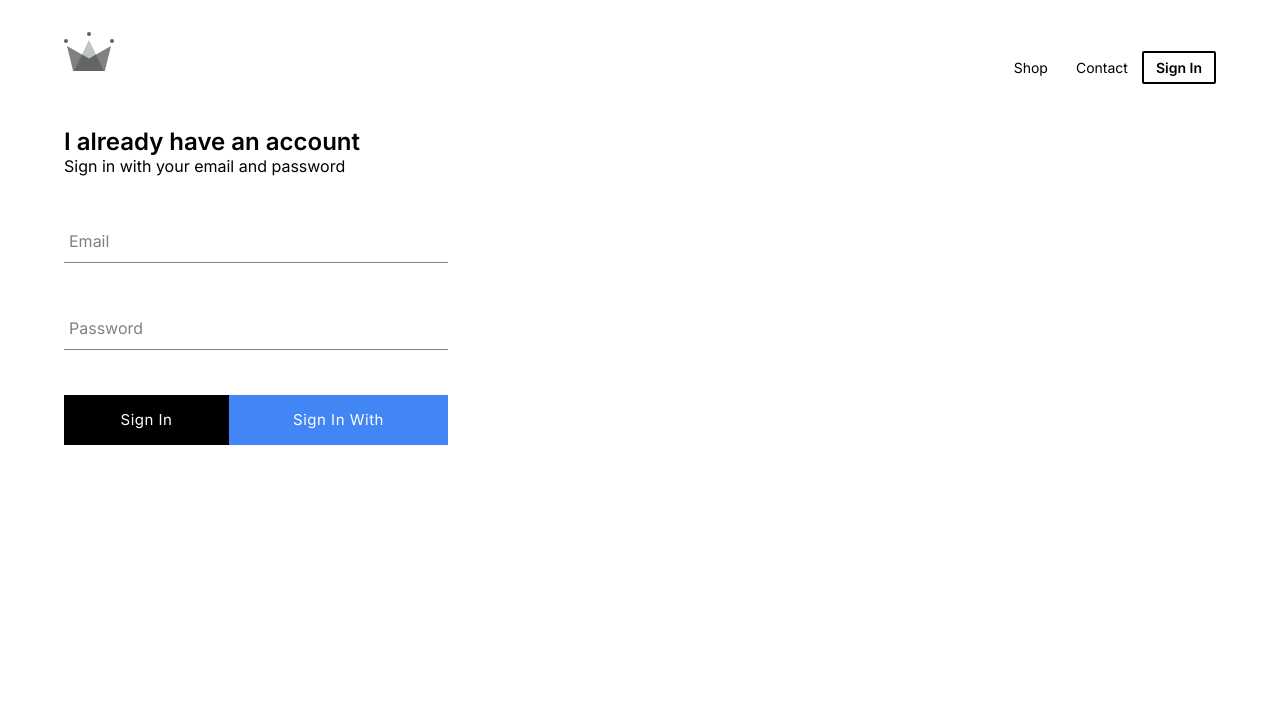
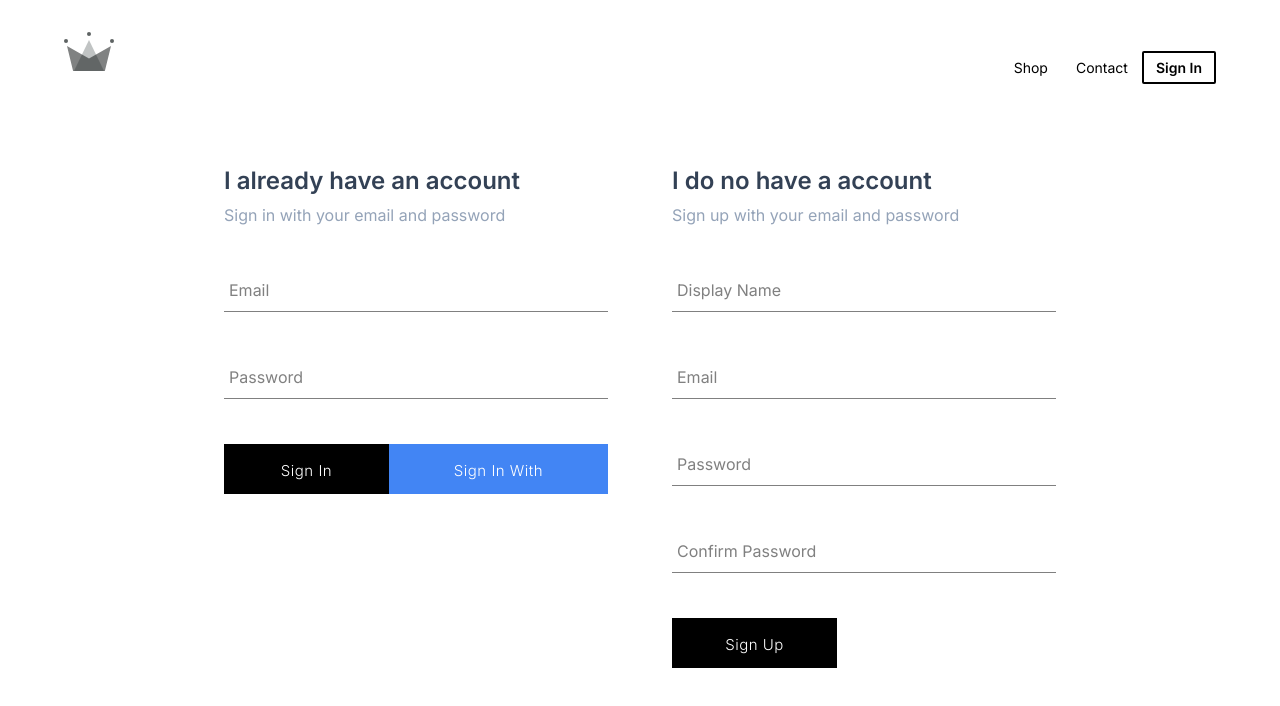
Before and after one commit to krishnasah371/crwn-clothing, a React (Create React App) app: page /signin in a window 1280 px wide. Shown: the top 706 px of the page. Built offline with nearby package versions, Linux system fonts and the light colour scheme; no server answers.

Commit message:
implemented firebase utils, included ability to store authenticated users into our firebase database

```diff
--- a/src/App.js
+++ b/src/App.js
@@ -1,10 +1,11 @@
 import React, { useEffect, useState } from "react";
 import { Routes, Route } from "react-router-dom";
-import { auth } from "./firebase/firebase.utils";
+import { auth, createUserProfileDocument } from "./firebase/firebase.utils";
 
 // Styles and components
 import HomePage from "./pages/homepage/homepage.component";
 import ShopPage from "./pages/shop/shop.component";
+import ContactPage from "./pages/contact/contact.component";
 import SignInAndSignUpPage from "./pages/signin-and-signup/signin-and-signup.component";
 import Header from "./components/header/header.component";
 import "./App.css";
@@ -13,8 +14,19 @@
   const [currentUser, setCurrentUser] = useState(null);
   // ComponentDidMount()
   useEffect(() => {
-    const unsubscribeFromAuth = auth.onAuthStateChanged((user) => {
-      setCurrentUser(user);
+    const unsubscribeFromAuth = auth.onAuthStateChanged(async (userAuth) => {
+      if (userAuth) {
+        const userRef = await createUserProfileDocument(userAuth);
+
+        userRef.onSnapshot((snapShot) => {
+          setCurrentUser({
+            id: snapShot.id,
+            ...snapShot.data(),
+          });
+        });
+      } else {
+        setCurrentUser(null);
+      }
 
       // ComponentWillUnmount();
       return () => {
@@ -29,6 +41,7 @@
       <Routes>
         <Route exact path="/" element={<HomePage />} />
         <Route path="/shop" element={<ShopPage />} />
+        <Route path="/contact" element={<ContactPage />} />
         <Route path="/signin" element={<SignInAndSignUpPage />} />
       </Routes>
     </div>
--- a/src/components/custom-button/custom-button.styles.scss
+++ b/src/components/custom-button/custom-button.styles.scss
@@ -10,14 +10,17 @@
   color: white;
   text-transform: capitalize;
   font-family: "Inter";
-  font-weight: 400;
+  font-weight: 300;
   border: none;
   cursor: pointer;
+  border: 2px solid transparent;
+
+  transition: all 200ms ease-in;
 
   &:hover {
     background-color: white;
     color: black;
-    border: 1.5px solid black;
+    border: 2px solid black;
   }
 
   &.google-sign-in {
@@ -26,7 +29,7 @@
 
     &:hover {
       background-color: #357ae8;
-      border: none;
+      border: 2px solid #357ae8;
     }
   }
 }
--- a/src/components/header/header.component.jsx
+++ b/src/components/header/header.component.jsx
@@ -7,6 +7,7 @@
 
 const Header = ({ currentUser }) => {
   const pathname = useLocation().pathname;
+
   return (
     <div className="header">
       <Link to="/">
--- a/src/components/sign-in/sign-in.styles.scss
+++ b/src/components/sign-in/sign-in.styles.scss
@@ -1,5 +1,14 @@
 .sign-in {
   width: 30vw;
+
+  .heading {
+    color: #334155;
+    margin-bottom: 10px;
+  }
+
+  .sub-heading {
+    color: #94a3b8;
+  }
 
   .buttons {
     display: flex;
--- /dev/null
+++ b/src/components/sign-up/sign-up.component.jsx
@@ -0,0 +1,102 @@
+import React from "react";
+
+// styles and components
+import FormInput from "../form-input/form-input.component.jsx";
+import CustomButton from "../custom-button/custom-button.component";
+import { auth, createUserProfileDocument } from "../../firebase/firebase.utils";
+import "./sign-up.styles.scss";
+
+class SignUp extends React.Component {
+	constructor() {
+		super();
+
+		this.state = {
+			displayName: "",
+			email: "",
+			password: "",
+			confirmPassword: "",
+		};
+	}
+
+	handleSubmit = async (event) => {
+		event.preventDefault();
+		const { displayName, email, password, confirmPassword } = this.state;
+
+		if (password !== confirmPassword) {
+			alert("password don't match");
+			return;
+		}
+
+		try {
+			const { user } = await auth.createUserWithEmailAndPassword(
+				email,
+				password
+			);
+
+			await createUserProfileDocument(user, { displayName });
+			this.setState({
+				displayName: "",
+				email: "",
+				password: "",
+				confirmPassword: "",
+			});
+		} catch (error) {
+			console.log(error, error.message);
+		}
+	};
+
+	handleChange = (event) => {
+		const { name, value } = event.target;
+
+		this.setState({ [name]: value });
+	};
+
+	render() {
+		const { displayName, email, password, confirmPassword } = this.state;
+		return (
+			<div className="sign-up">
+				<h2 className="heading">I do no have a account</h2>
+				<span className="sub-heading">
+					Sign up with your email and password
+				</span>
+				<form className="sing-up-form" onSubmit={this.handleSubmit}>
+					<FormInput
+						type="text"
+						name="displayName"
+						value={displayName}
+						onChange={this.handleChange}
+						label="Display Name"
+						required
+					/>
+					<FormInput
+						type="email"
+						name="email"
+						value={email}
+						onChange={this.handleChange}
+						label="Email"
+						required
+					/>
+					<FormInput
+						type="password"
+						name="password"
+						value={password}
+						onChange={this.handleChange}
+						label="Password"
+						required
+					/>
+					<FormInput
+						type="password"
+						name="confirmPassword"
+						value={confirmPassword}
+						onChange={this.handleChange}
+						label="Confirm Password"
+						required
+					/>
+					<CustomButton type="submit">Sign Up</CustomButton>
+				</form>
+			</div>
+		);
+	}
+}
+
+export default SignUp;
--- /dev/null
+++ b/src/components/sign-up/sign-up.styles.scss
@@ -0,0 +1,14 @@
+.sign-up {
+	display: flex;
+	flex-direction: column;
+	width: 30vw;
+
+	.heading {
+		color: #334155;
+		margin-bottom: 10px;
+	}
+
+	.sub-heading {
+		color: #94a3b8;
+	}
+}
--- a/src/firebase/firebase.utils.js
+++ b/src/firebase/firebase.utils.js
@@ -12,6 +12,31 @@
   measurementId: "G-VND5FCGF55",
 };
 
+export const createUserProfileDocument = async (userAuth, additionalData) => {
+  if (!userAuth) return;
+
+  const userRef = firestore.doc(`users/${userAuth.uid}`);
+  const snapShot = await userRef.get();
+
+  if (!snapShot.exists) {
+    const { displayName, email } = userAuth;
+    const createdAt = new Date();
+
+    try {
+      await userRef.set({
+        displayName,
+        email,
+        createdAt,
+        ...additionalData,
+      });
+    } catch (error) {
+      console.log("error creating user", error.message);
+    }
+  }
+
+  return userRef;
+};
+
 firebase.initializeApp(firebaseConfig);
 
 export const auth = firebase.auth();
--- /dev/null
+++ b/src/pages/contact/contact.component.jsx
@@ -0,0 +1,10 @@
+import React from "react";
+import "./contact.styles.scss";
+
+const ContactPage = () => (
+	<section className="contact-page">
+		<h1 className="contact-header">CONTACT PAGE</h1>
+	</section>
+);
+
+export default ContactPage;
--- a/src/pages/homepage/homepage.component.jsx
+++ b/src/pages/homepage/homepage.component.jsx
@@ -3,8 +3,7 @@
 import "./homepage.styles.scss";
 import Directory from "../../components/directory/directroy.component";
 
-const HomePage = (props) => {
-  console.log(props);
+const HomePage = () => {
   return (
     <div className="homepage">
       <Directory />
--- a/src/pages/signin-and-signup/signin-and-signup.component.jsx
+++ b/src/pages/signin-and-signup/signin-and-signup.component.jsx
@@ -1,12 +1,15 @@
 import React from "react";
+
+// Stules and components
+import "./signin-and-signup.styles.scss";
 import SignIn from "../../components/sign-in/sign-in.component";
-
-import "./signin-and-signup.styles.scss";
+import SignUp from "../../components/sign-up/sign-up.component";
 
 const SignInAndSignUpPage = () => {
   return (
-    <div className="signInAndSignUpPage">
+    <div className="signin-and-signup-page">
       <SignIn />
+      <SignUp />
     </div>
   );
 };
--- a/src/pages/signin-and-signup/signin-and-signup.styles.scss
+++ b/src/pages/signin-and-signup/signin-and-signup.styles.scss
@@ -0,0 +1,8 @@
+.signin-and-signup-page {
+	display: flex;
+	align-items: flex-start;
+	justify-content: center;
+	column-gap: 4rem;
+
+	margin-top: 4rem;
+}
```
Also changed, not shown: src/pages/contact/contact.styles.scss (added).
